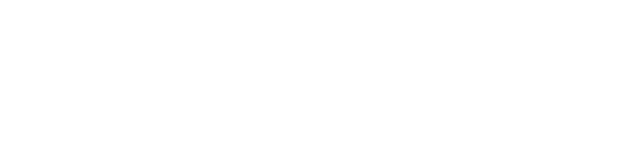
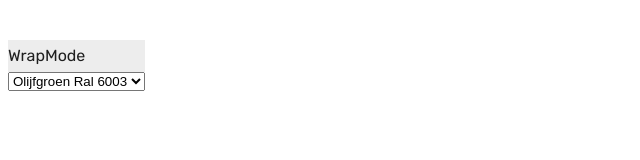
Before and after one commit to JChavannes01/3d_viewer, a website: page dist/index.html in a window 1280 px wide. Shown: the whole page, without its empty margins (0-640 px from the left). Drawn offline with Linux system fonts and the light colour scheme; some packages are replaced by stand-ins of ours; a script that the page names is missing.

Commit message:
Add color support

```diff
--- a/dist/assets/styles.css
+++ b/dist/assets/styles.css
@@ -1,3 +1,6 @@
+@import url('https://fonts.googleapis.com/css?family=Rubik:400,500');
+
+
 :not(:defined) > * {
   display: none;
 }
@@ -11,6 +14,17 @@ body {
   padding: 0;
   width: 100%;
   height: 100%;
+}
+
+body {
+  font-family: 'Rubik', sans-serif;
+  font-size: 16px;
+  line-height: 24px;
+  color: rgba(0, 0, 0, .87);
+  margin: 0;
+  padding: 0;
+  font-weight: 400;
+  -webkit-font-smoothing: antialiased;
 }
 
 model-viewer {
@@ -107,3 +121,18 @@ model-viewer[ar-status="session-started"] > #ar-prompt {
 model-viewer > #ar-prompt > img {
   animation: circle 4s linear infinite;
 }
+
+model-viewer > .controls {
+  position:absolute;
+  display: flex;
+  flex-direction: column;
+  background-color: #dddddd88;
+  left: 8px;
+  top: 40px;
+}
+
+model-viewer > .controls p {
+  margin-top: 0.25em;
+  margin-bottom: 0.25em;
+  max-width: 680px;
+}
--- a/dist/index.html
+++ b/dist/index.html
@@ -10,6 +10,7 @@
   <body>
     <!-- <model-viewer> HTML element -->
     <model-viewer
+      id="tafel"
       src="assets/tafel 2.glb"
       ar
       ar-modes="webxr scene-viewer quick-look"
@@ -18,6 +19,16 @@
       poster="assets/poster.webp"
       shadow-intensity="1"
     >
+      <div class="controls">
+        <p>WrapMode</p>
+        <select id="color-select">
+          <option value="#84985a">Olijfgroen Ral 6003</option>
+          <option value="#e6b954">Goudgeel Ral 1036</option>
+          <option value="#0063c8">Blauw Ral 5015</option>
+          <option value="#1c2421">Zwart Ral 9005</option>
+          <option value="#e7d5b1">Ivoor Ral 1015</option>
+        </select>
+      </div>
       <div class="progress-bar hide" slot="progress-bar">
         <div class="update-bar"></div>
       </div>
@@ -32,5 +43,19 @@
       type="module"
       src="https://ajax.googleapis.com/ajax/libs/model-viewer/3.4.0/model-viewer.min.js"
     ></script>
+
+    <script type="module">
+      const modelViewer = document.querySelector("model-viewer#tafel");
+
+      modelViewer.addEventListener("load", () => {
+        document
+          .querySelector("#color-select")
+          .addEventListener("input", (event) => {
+            const colorString = event.target.value;
+            const frameMaterial = modelViewer.model.getMaterialByName("Frame");
+            frameMaterial.pbrMetallicRoughness.setBaseColorFactor(colorString);
+          });
+      });
+    </script>
   </body>
 </html>
```
